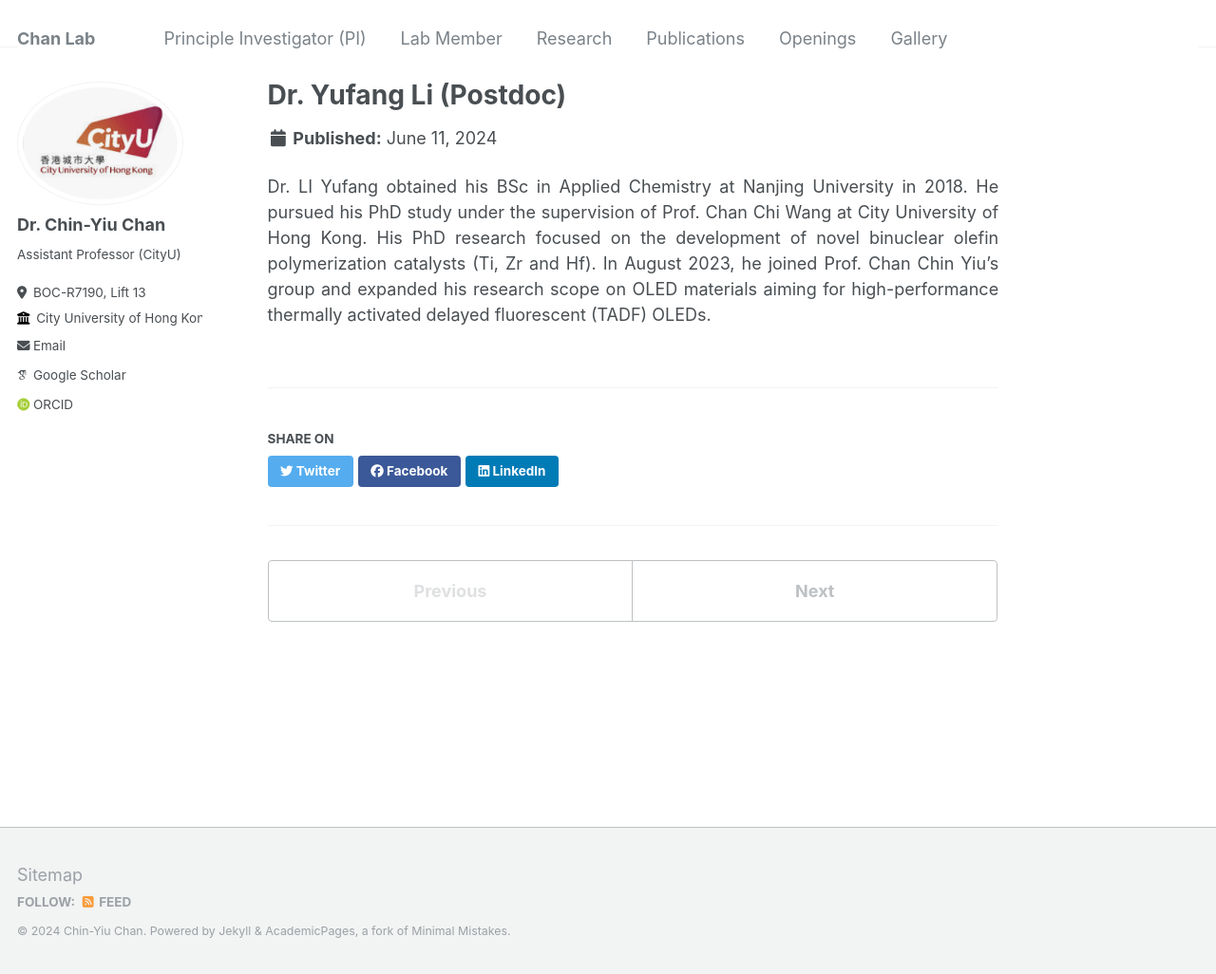
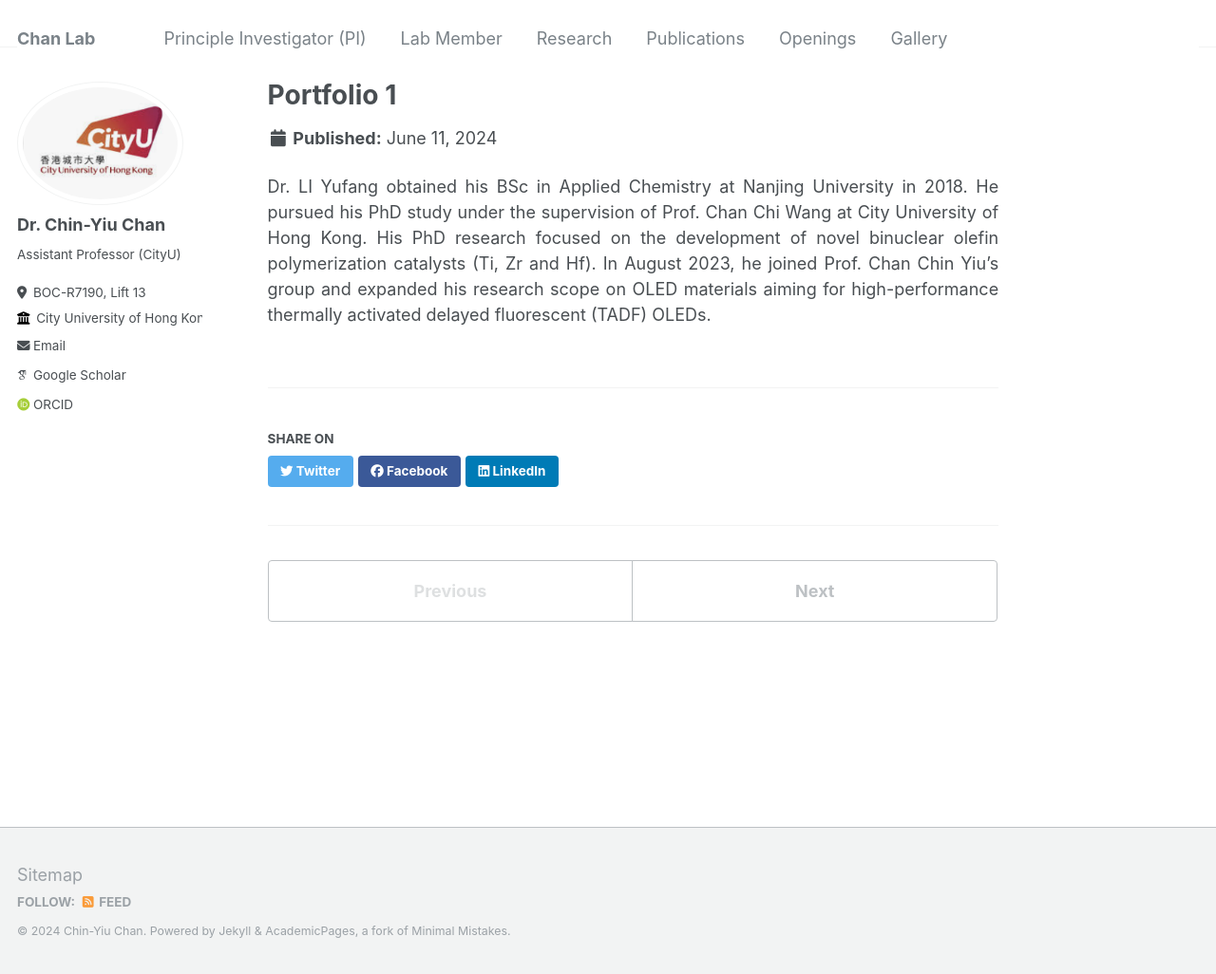
Before and after one commit to cychan-chem/chinychan.github.io, a Jekyll site: the page built from _portfolio/portfolio-1.md, in a window 1280 px wide and 1026 px high. Shown: the whole window at 95% size. Built offline with Jekyll 4.4.1, drawn with Linux system fonts in a browser that asks for light colours; some web fonts are replaced.

Commit message:
Update portfolio-1.md

```diff
--- a/_portfolio/portfolio-1.md
+++ b/_portfolio/portfolio-1.md
@@ -1,5 +1,5 @@
 ---
-title: "Dr. Yufang Li (Postdoc)"
+
 excerpt: PhD (City University of Hong Kong, 2023) <br/><img src='/images/yufang_li.JPG' width="200" height="180">
 collection: portfolio
 ---
```
